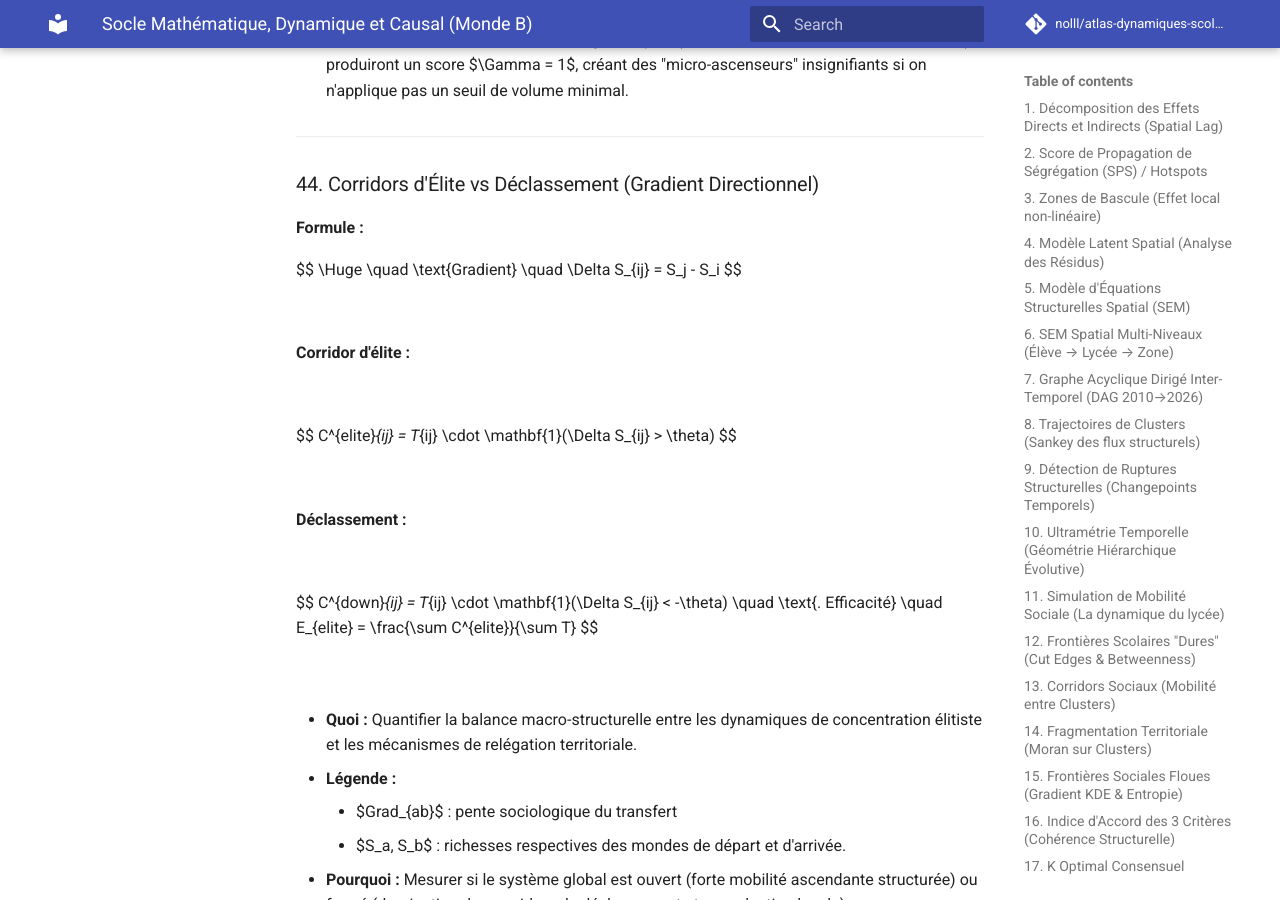
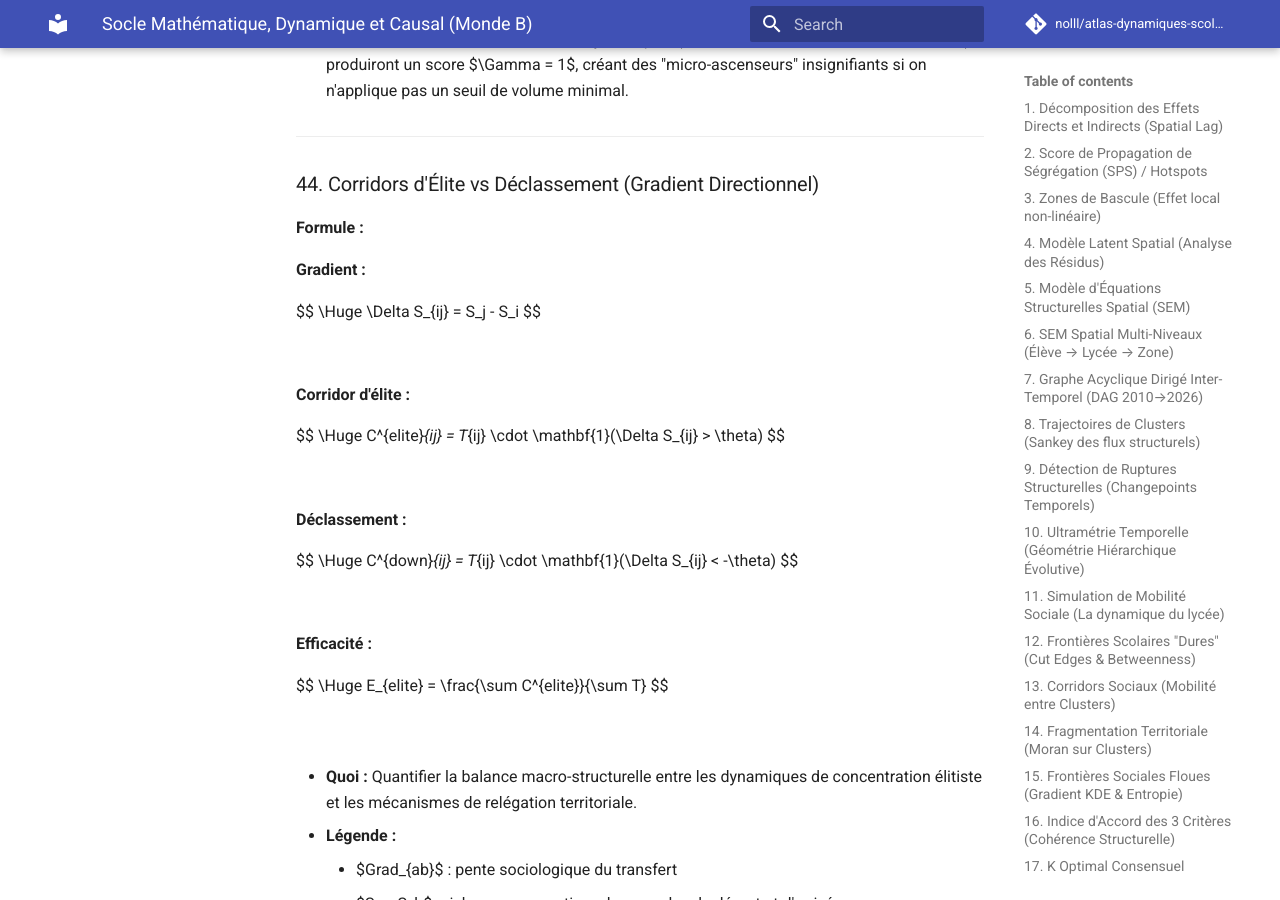
Before and after one commit to nolll77/atlas-dynamiques-scolaires, an MkDocs documentation site: the page built from docs/SOCLE_2_DYNAMIQUE.md, in a window 1280 px wide and 900 px high, scrolled down 42290 px. Built offline with MkDocs 1.6.1 and Material for MkDocs 9.7.7, drawn with Linux system fonts in a browser that asks for light colours; comment, search, counter and statistics services are not loaded.

Commit message:
docs(socle2): separate efficacité in point 44 and add \Huge

```diff
--- a/docs/SOCLE_2_DYNAMIQUE.md
+++ b/docs/SOCLE_2_DYNAMIQUE.md
@@ -1810,28 +1810,34 @@ $$
 ### 44. Corridors d'Élite vs Déclassement (Gradient Directionnel)
 **Formule :**
 
-$$
-\Huge \quad \text{Gradient} \quad \Delta S_{ij} = S_j - S_i
+**Gradient :**
+
+$$
+\Huge \Delta S_{ij} = S_j - S_i
 $$
 
 <br>
 
 **Corridor d'élite :**
 
-<br>
-
-$$
-C^{elite}_{ij} = T_{ij} \cdot \mathbf{1}(\Delta S_{ij} > \theta)
+$$
+\Huge C^{elite}_{ij} = T_{ij} \cdot \mathbf{1}(\Delta S_{ij} > \theta)
 $$
 
 <br>
 
 **Déclassement :**
 
-<br>
-
-$$
-C^{down}_{ij} = T_{ij} \cdot \mathbf{1}(\Delta S_{ij} < -\theta) \quad \text{. Efficacité} \quad E_{elite} = \frac{\sum C^{elite}}{\sum T}
+$$
+\Huge C^{down}_{ij} = T_{ij} \cdot \mathbf{1}(\Delta S_{ij} < -\theta)
+$$
+
+<br>
+
+**Efficacité :**
+
+$$
+\Huge E_{elite} = \frac{\sum C^{elite}}{\sum T}
 $$
 
 <br>
```
